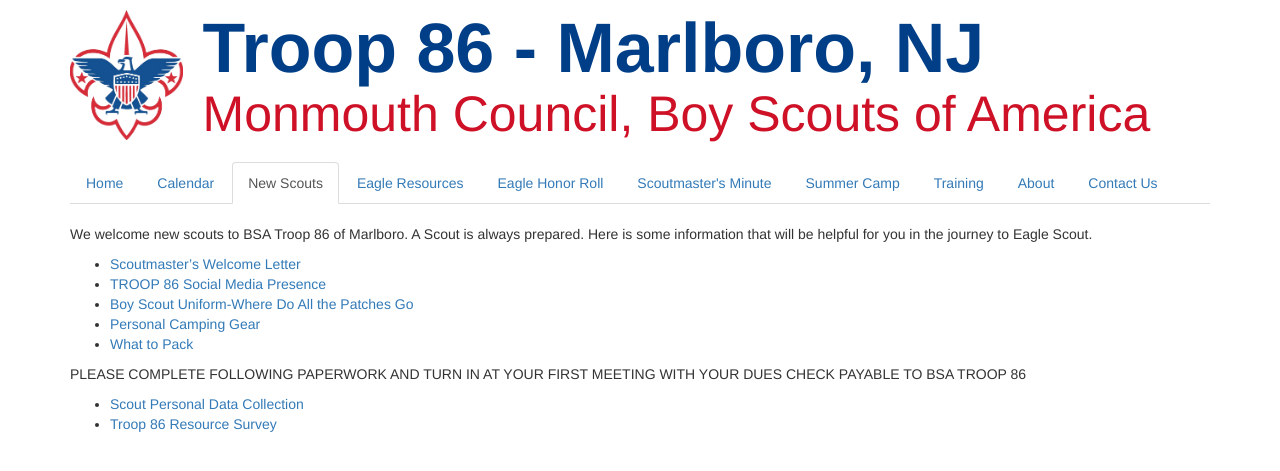
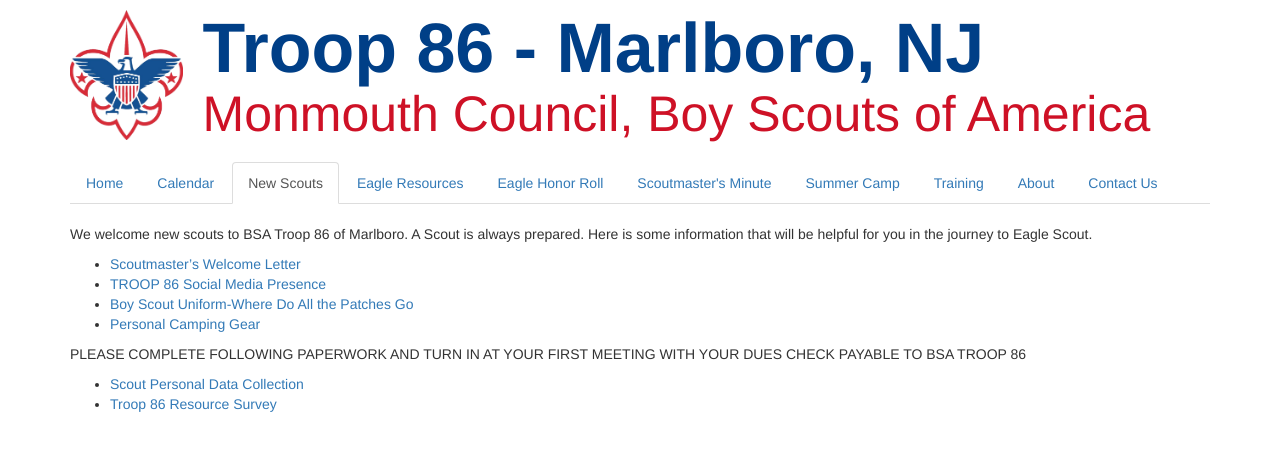
Before and after one commit to akparekh/bsatroop86.github.io, a Jekyll site: the page built from newScoutResources.md, in a window 1280 px wide. Shown: the top 471 px of the page. Built offline with Jekyll 4.4.1, drawn with Linux system fonts in a browser that asks for light colours; nearby versions of some CDN libraries; our own code applies the rules of GitHub Pages for plain Markdown files.

Commit message:
Update newScoutResources.md

```diff
--- a/newScoutResources.md
+++ b/newScoutResources.md
@@ -10,7 +10,6 @@
 - [TROOP 86 Social Media Presence](./content/TROOP 86 Social Media WS.pdf)
 - [Boy Scout Uniform-Where Do All the Patches Go](./content/Boy Scout Uniform-Where Do All the Patches Go.pdf)
 - [Personal Camping Gear](./content/Personal Camping Gear.pdf)
-- [What to Pack](./content/Scout Packing List.pdf)
 
 PLEASE COMPLETE FOLLOWING PAPERWORK AND TURN IN AT YOUR FIRST MEETING WITH YOUR DUES CHECK PAYABLE TO BSA TROOP 86
 - [Scout Personal Data Collection](./content/Scout Personal Data Collection.pdf)
```
